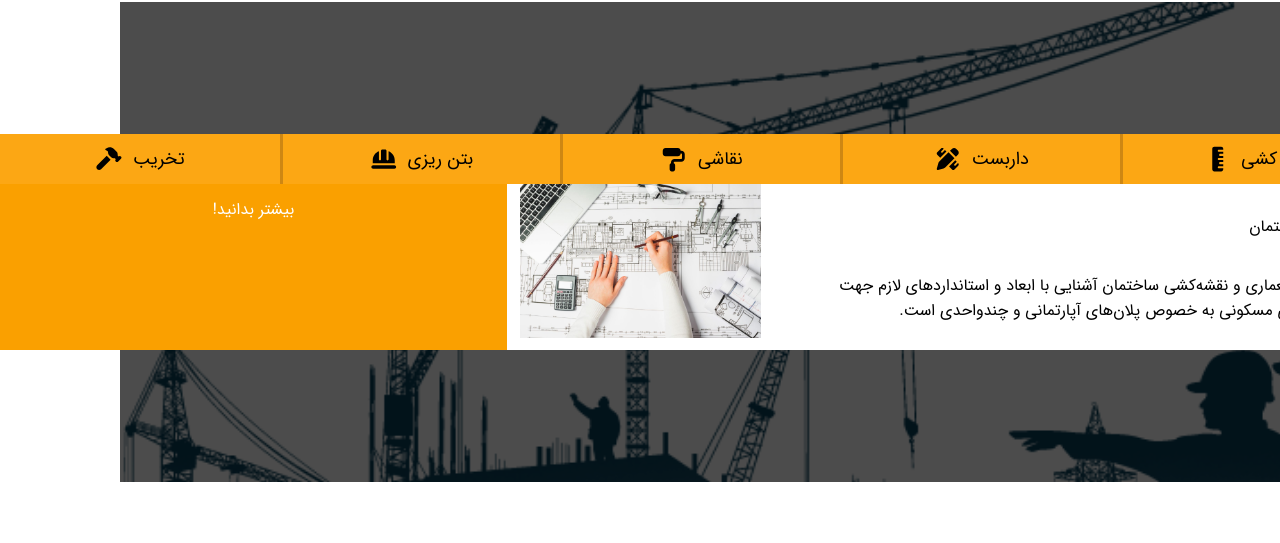
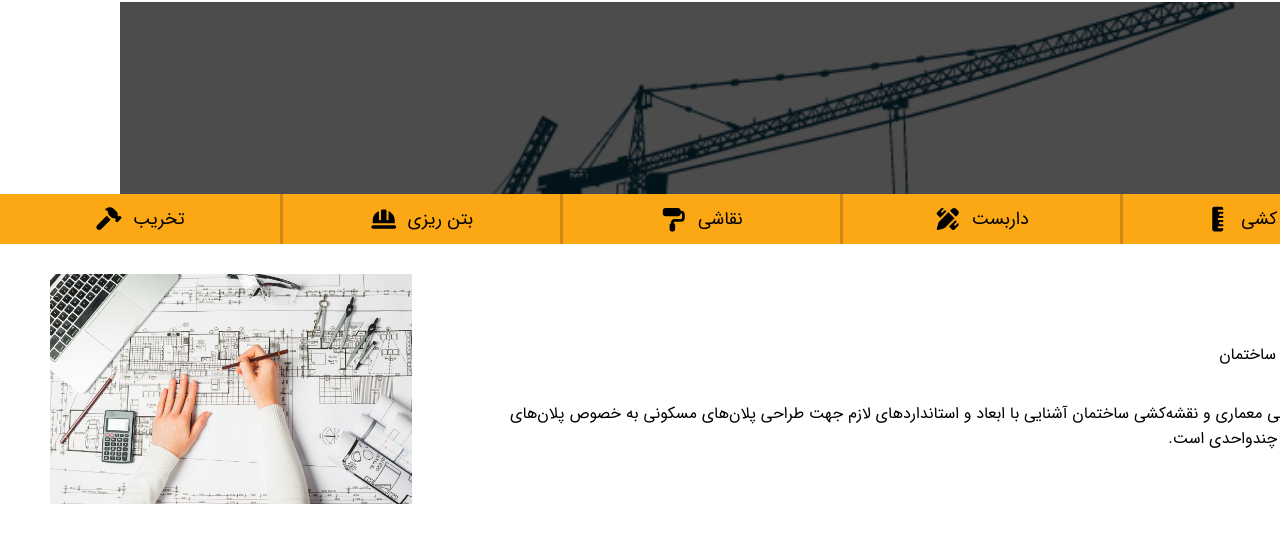
Before and after one commit to simamatin/engineering-company, a plain HTML site: page index.html in a window 1280 px wide. Shown: the part 1638-2181 px from the top of the page. Before the commit the page ends 2120 px from the top, so only its background shows below. Drawn offline with Linux system fonts and the light colour scheme.

Commit message:
complete styles

```diff
--- a/css/main.css
+++ b/css/main.css
@@ -415,7 +415,8 @@ a {
 .service {
     flex-direction: column;
 }
-.overlay{
+
+.overlay {
     position: absolute;
     top: 0;
     right: 0;
@@ -424,6 +425,17 @@ a {
     background-color: rgba(0, 0, 0, .7);
     padding: 100px 0;
 }
+
+.service-title {
+    padding: 15px 0;
+}
+
+.service-title h2 {
+    border-right: 4px solid #faa000;
+    padding: 15px 10px;
+    color: #fff;
+}
+
 .tab-button {
     width: 100%;
     display: flex;
@@ -460,10 +472,12 @@ a {
 
 .tab-content {
     display: flex;
+    background-color: #fff;
 }
 
 .tab-content .tab {
     display: flex;
+    flex-direction: column;
 }
 
 .tab-content .hide {
@@ -477,6 +491,7 @@ a {
 .tab-content .tab .content {
     background-color: #fff;
     display: flex;
+    padding: 30px;
 }
 
 .tab-content .tab .content .content-title {
@@ -520,7 +535,9 @@ a {
     padding: 10px;
 
 }
-.tab-content .tab .tab-content__link:hover{
+
+.tab-content .tab .tab-content__link:hover {
     background-color: #df7904;
 }
+
 /* End Services Section */
```
